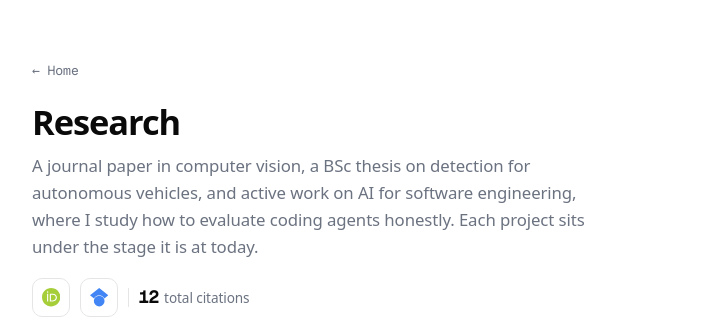
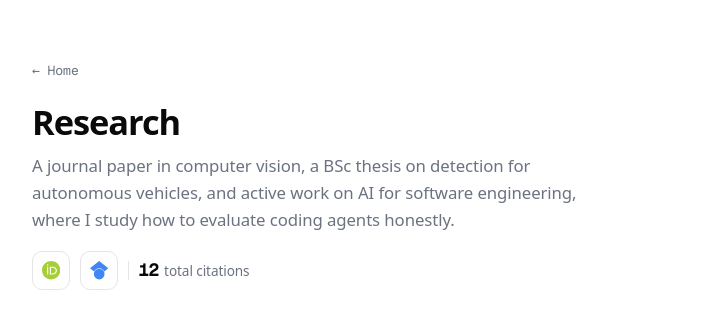
Before and after one commit to Foysal-Munsy/foysal-munsy.github.io, an Astro site: page /research in a window 1280 px wide. Shown: the top 318 px of the page, without its empty margins (280-999 px from the left). Built offline with nearby package versions, Linux system fonts and the light colour scheme; Astro itself is replaced by a stand-in of ours; no server answers; a web font is replaced by a local one.

Commit message:
refactor(ui): simplify project and research intros for clarity

```diff
--- a/src/pages/projects/index.astro
+++ b/src/pages/projects/index.astro
@@ -17,7 +17,7 @@ const projects = featuredProjects;
 >
   <PageHeader
     title="Projects"
-    intro="Selected open-source work, in sync with GitHub — a repo appears here when it carries the featured topic, and its cover is the repo's GitHub social preview."
+    intro="Selected open-source projects that showcase my work and interests."
     backHref={home}
     backLabel="Home"
   />
--- a/src/pages/research/index.astro
+++ b/src/pages/research/index.astro
@@ -55,8 +55,7 @@ const present = groups.filter((g) => (byGroup.get(g.key) ?? []).length > 0);
     <p class="intro">
       A journal paper in computer vision, a BSc thesis on detection for
       autonomous vehicles, and active work on AI for software engineering, where
-      I study how to evaluate coding agents honestly. Each project sits under
-      the stage it is at today.
+      I study how to evaluate coding agents honestly.
     </p>
     <div class="res-links">
       <ResearchLinks />
```
